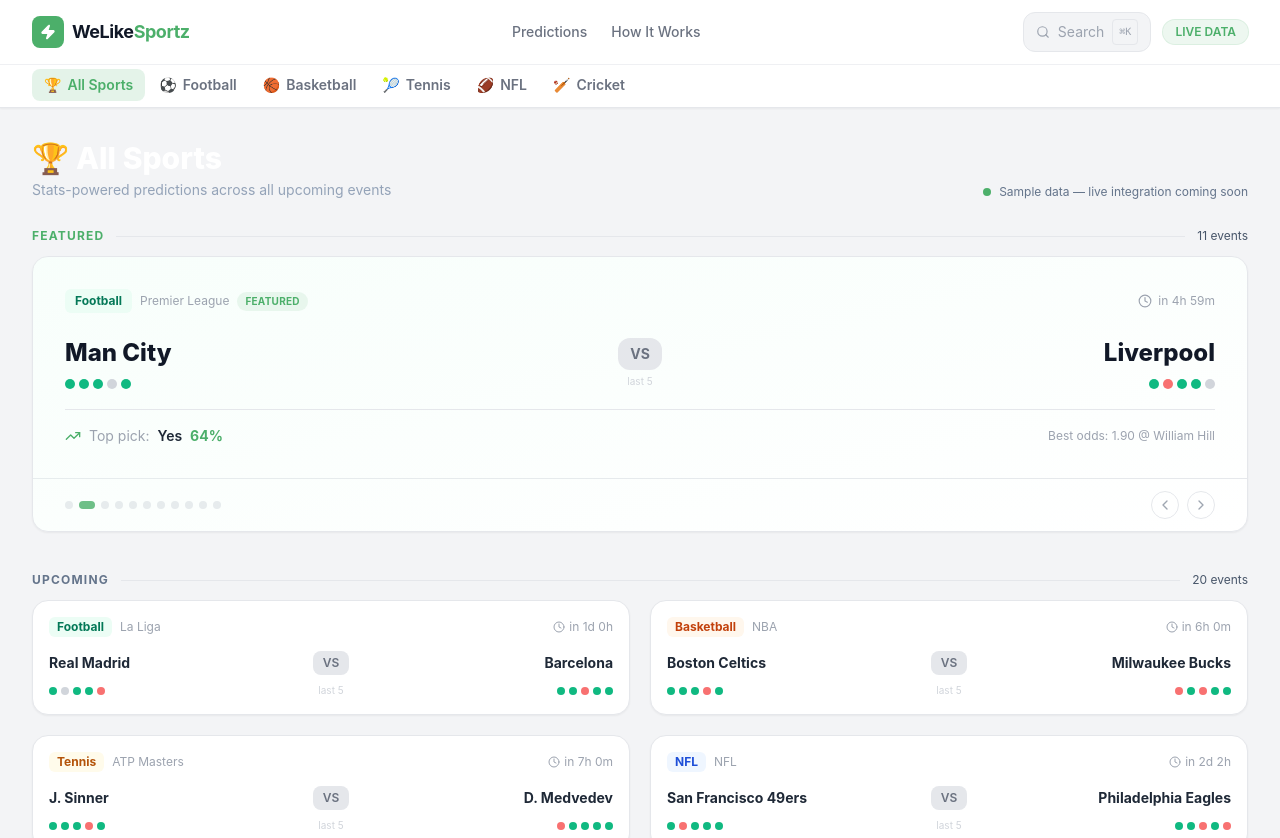
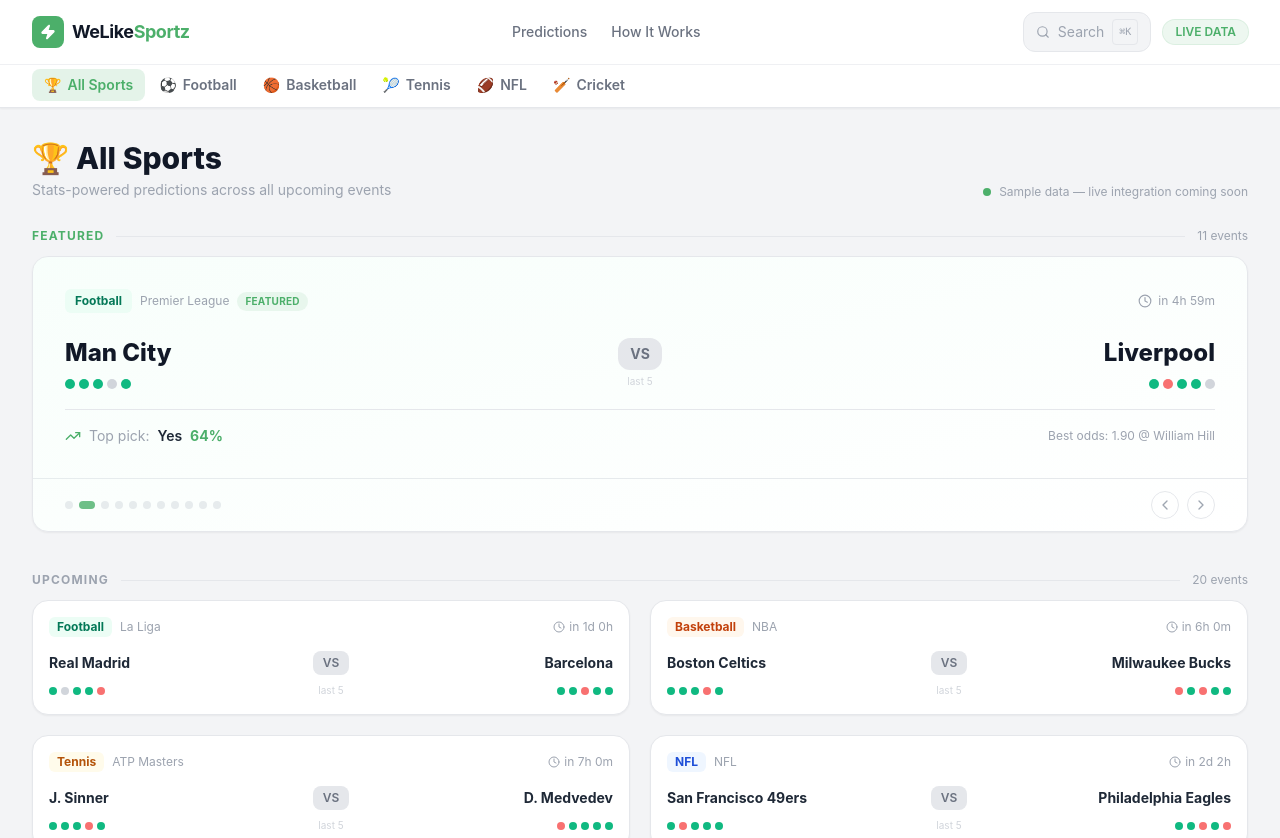
Before and after one commit to phanesreston/sports-data-platform, a Next.js app: page / in a window 1280 px wide. Shown: the top 838 px of the page. Built offline with nearby package versions, Linux system fonts and the light colour scheme.

Commit message:
Fix white text on sport headings in page.tsx
Missed text-white and text-slate-* instances on the main predictions
page — sport heading, description, and section labels all now use the
correct light-theme grey tokens.

https://claude.ai/code/session_01YTYaDNZ9GKv1Mw2J2K1EYV

```diff
--- a/app/page.tsx
+++ b/app/page.tsx
@@ -71,12 +71,12 @@ function PredictionsContent() {
           {/* Page heading */}
           <div className="mb-7 flex flex-col gap-2 sm:flex-row sm:items-end sm:justify-between">
             <div>
-              <h1 className="text-2xl font-extrabold text-white sm:text-3xl">
+              <h1 className="text-2xl font-extrabold text-gray-900 sm:text-3xl">
                 {meta.emoji} {meta.name}
               </h1>
-              <p className="mt-1 text-sm text-slate-400">{meta.description}</p>
+              <p className="mt-1 text-sm text-gray-400">{meta.description}</p>
             </div>
-            <div className="flex items-center gap-2 text-xs text-slate-500">
+            <div className="flex items-center gap-2 text-xs text-gray-400">
               <span className="relative flex h-2 w-2">
                 <span className="absolute inline-flex h-full w-full animate-ping rounded-full bg-accent-green opacity-75" />
                 <span className="relative inline-flex h-2 w-2 rounded-full bg-accent-green" />
@@ -86,9 +86,9 @@ function PredictionsContent() {
           </div>
 
           {filtered.length === 0 ? (
-            <div className="flex flex-col items-center justify-center rounded-2xl border border-bg-border bg-bg-card py-16 text-center">
+            <div className="flex flex-col items-center justify-center rounded-2xl border border-bg-border bg-bg-card py-16 text-center shadow-sm">
               <span className="text-4xl">🔍</span>
-              <p className="mt-3 text-sm text-slate-500">
+              <p className="mt-3 text-sm text-gray-400">
                 No events found for this sport.
               </p>
             </div>
@@ -102,7 +102,7 @@ function PredictionsContent() {
                       Featured
                     </span>
                     <div className="flex-1 border-t border-bg-border" />
-                    <span className="text-xs text-slate-600">
+                    <span className="text-xs text-gray-400">
                       {featured.length} event{featured.length !== 1 ? "s" : ""}
                     </span>
                   </div>
@@ -114,11 +114,11 @@ function PredictionsContent() {
               {upcoming.length > 0 && (
                 <section>
                   <div className="mb-3 flex items-center gap-3">
-                    <span className="text-xs font-bold uppercase tracking-widest text-slate-500">
+                    <span className="text-xs font-bold uppercase tracking-widest text-gray-400">
                       Upcoming
                     </span>
                     <div className="flex-1 border-t border-bg-border" />
-                    <span className="text-xs text-slate-600">
+                    <span className="text-xs text-gray-400">
                       {upcoming.length} event{upcoming.length !== 1 ? "s" : ""}
                     </span>
                   </div>
```
